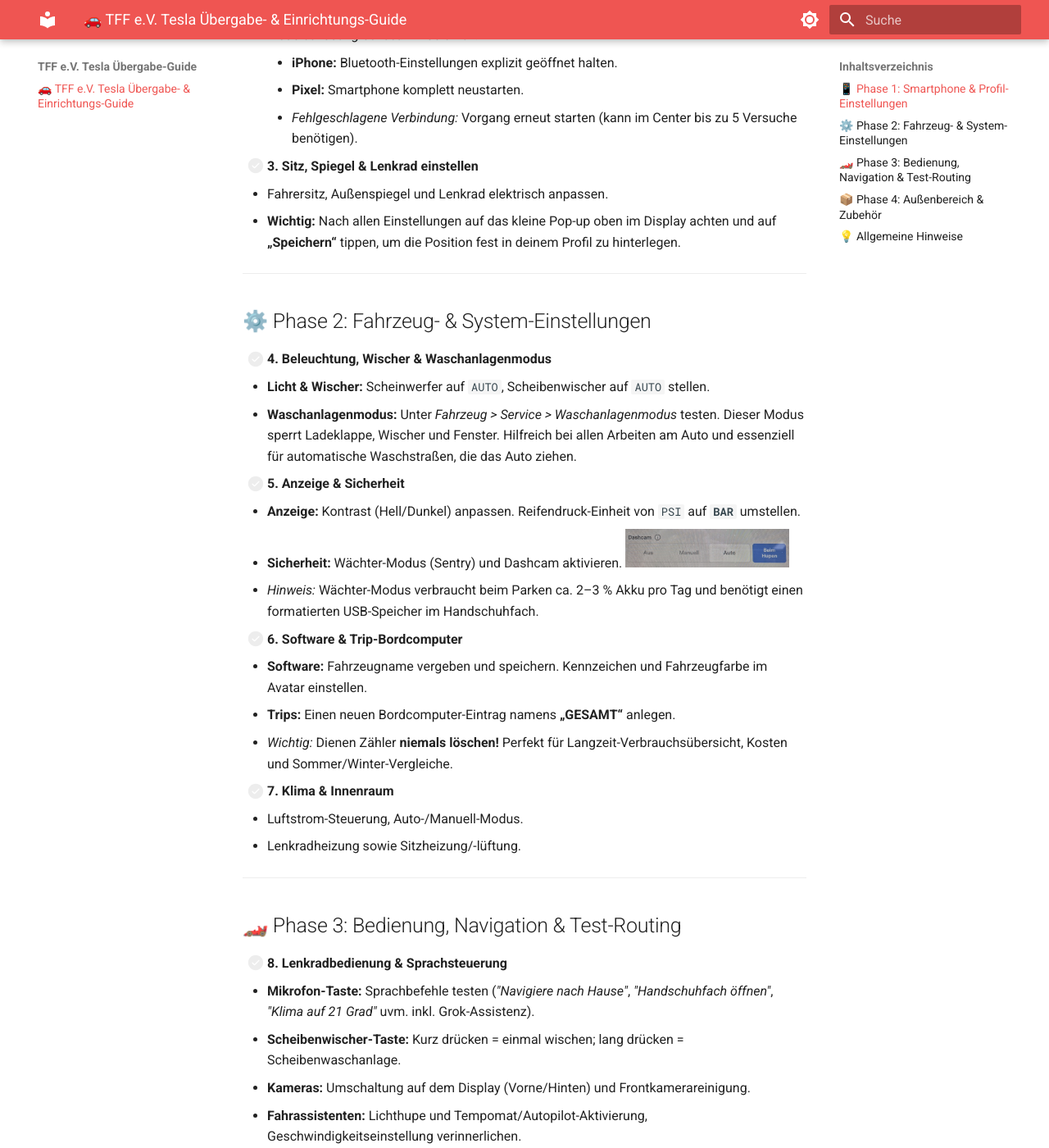
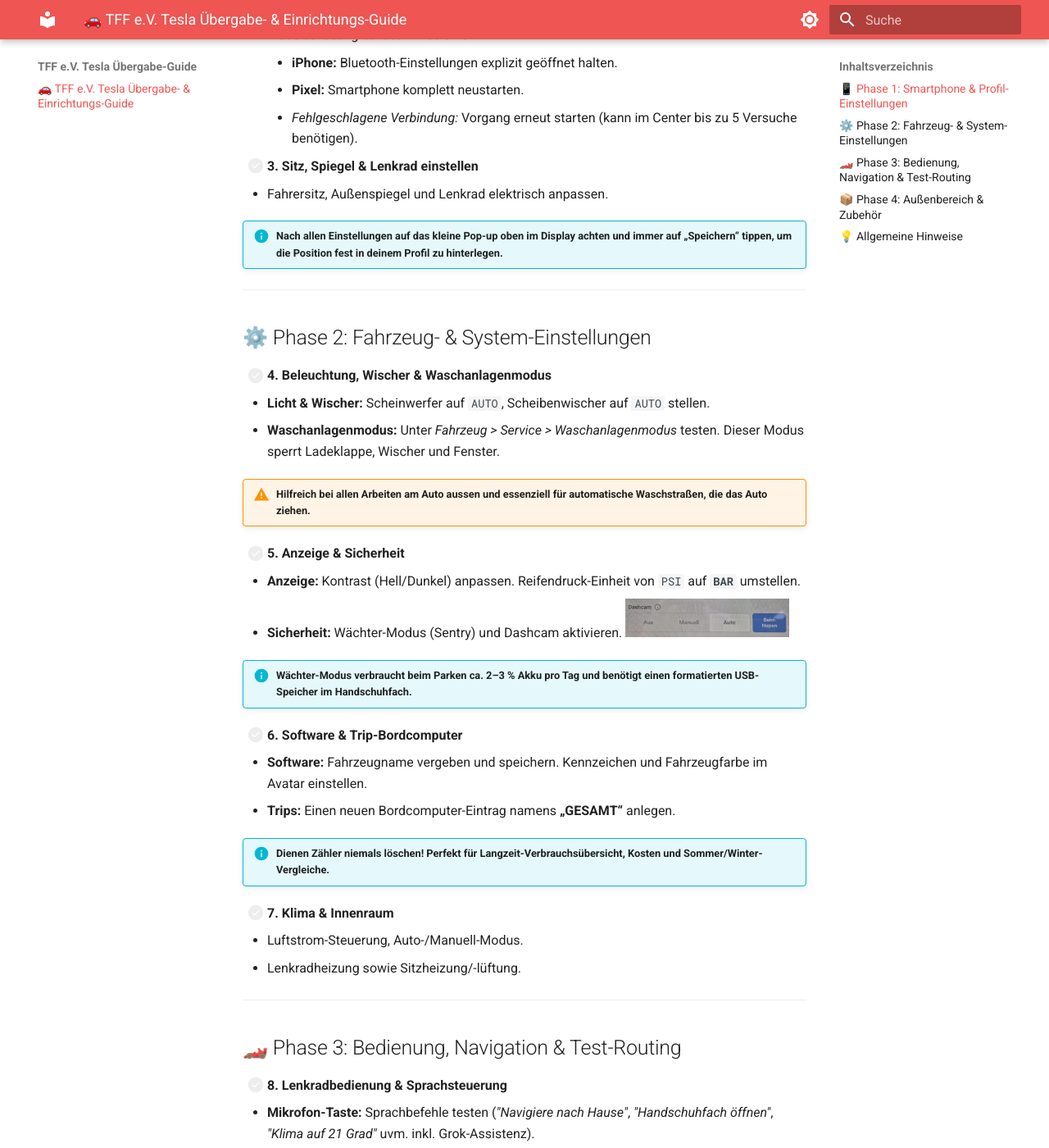
Before and after one commit to Fhiel/TFFeV-Guide, an MkDocs documentation site: the page built from docs/index.md, in a window 1280 px wide and 1400 px high, scrolled down 800 px. Shown: the whole window at 82% size. Built offline with MkDocs 1.6.1 and Material for MkDocs 9.7.7, drawn with Linux system fonts in a browser that asks for light colours; some of the changed text lies outside the part shown.

Commit message:
warning and infos added

```diff
--- a/docs/index.md
+++ b/docs/index.md
@@ -22,7 +22,7 @@ Herzlichen Glückwunsch zum neuen Tesla! Dieser Guide führt dich Schritt für S
 
 - [ ] **3. Sitz, Spiegel & Lenkrad einstellen**
   - Fahrersitz, Außenspiegel und Lenkrad elektrisch anpassen.
-  - **Wichtig:** Nach allen Einstellungen auf das kleine Pop-up oben im Display achten und auf **„Speichern“** tippen, um die Position fest in deinem Profil zu hinterlegen.
+!!! info "Nach allen Einstellungen auf das kleine Pop-up oben im Display achten und immer auf **„Speichern“** tippen, um die Position fest in deinem Profil zu hinterlegen."
 
 ---
 
@@ -30,17 +30,21 @@ Herzlichen Glückwunsch zum neuen Tesla! Dieser Guide führt dich Schritt für S
 
 - [ ] **4. Beleuchtung, Wischer & Waschanlagenmodus**
   - **Licht & Wischer:** Scheinwerfer auf `AUTO`, Scheibenwischer auf `AUTO` stellen.
-  - **Waschanlagenmodus:** Unter *Fahrzeug > Service > Waschanlagenmodus* testen. Dieser Modus sperrt Ladeklappe, Wischer und Fenster. Hilfreich bei allen Arbeiten am Auto und essenziell für automatische Waschstraßen, die das Auto ziehen.
+  - **Waschanlagenmodus:** Unter *Fahrzeug > Service > Waschanlagenmodus* testen. Dieser Modus sperrt Ladeklappe, Wischer und Fenster.
+
+!!! warning "Hilfreich bei allen Arbeiten am Auto aussen und essenziell für automatische Waschstraßen, die das Auto ziehen."
 
 - [ ] **5. Anzeige & Sicherheit**
   - **Anzeige:** Kontrast (Hell/Dunkel) anpassen. Reifendruck-Einheit von `PSI` auf **`BAR`** umstellen.
   - **Sicherheit:** Wächter-Modus (Sentry) und Dashcam aktivieren. ![QR Code](assets/dashcam.png){ width="200" }
-  - *Hinweis:* Wächter-Modus verbraucht beim Parken ca. 2–3 % Akku pro Tag und benötigt einen formatierten USB-Speicher im Handschuhfach.
+
+!!! info "Wächter-Modus verbraucht beim Parken ca. 2–3 % Akku pro Tag und benötigt einen formatierten USB-Speicher im Handschuhfach."
 
 - [ ] **6. Software & Trip-Bordcomputer**
   - **Software:** Fahrzeugname vergeben und speichern. Kennzeichen und Fahrzeugfarbe im Avatar einstellen.
   - **Trips:** Einen neuen Bordcomputer-Eintrag namens **„GESAMT“** anlegen.
-  - *Wichtig:* Dienen Zähler **niemals löschen!** Perfekt für Langzeit-Verbrauchsübersicht, Kosten und Sommer/Winter-Vergleiche.
+
+!!! info "Dienen Zähler **niemals löschen!** Perfekt für Langzeit-Verbrauchsübersicht, Kosten und Sommer/Winter-Vergleiche."
 
 - [ ] **7. Klima & Innenraum**
   - Luftstrom-Steuerung, Auto-/Manuell-Modus.
```
Also changed, not shown: other parts of docs/index.md (+1 -1 lines).
